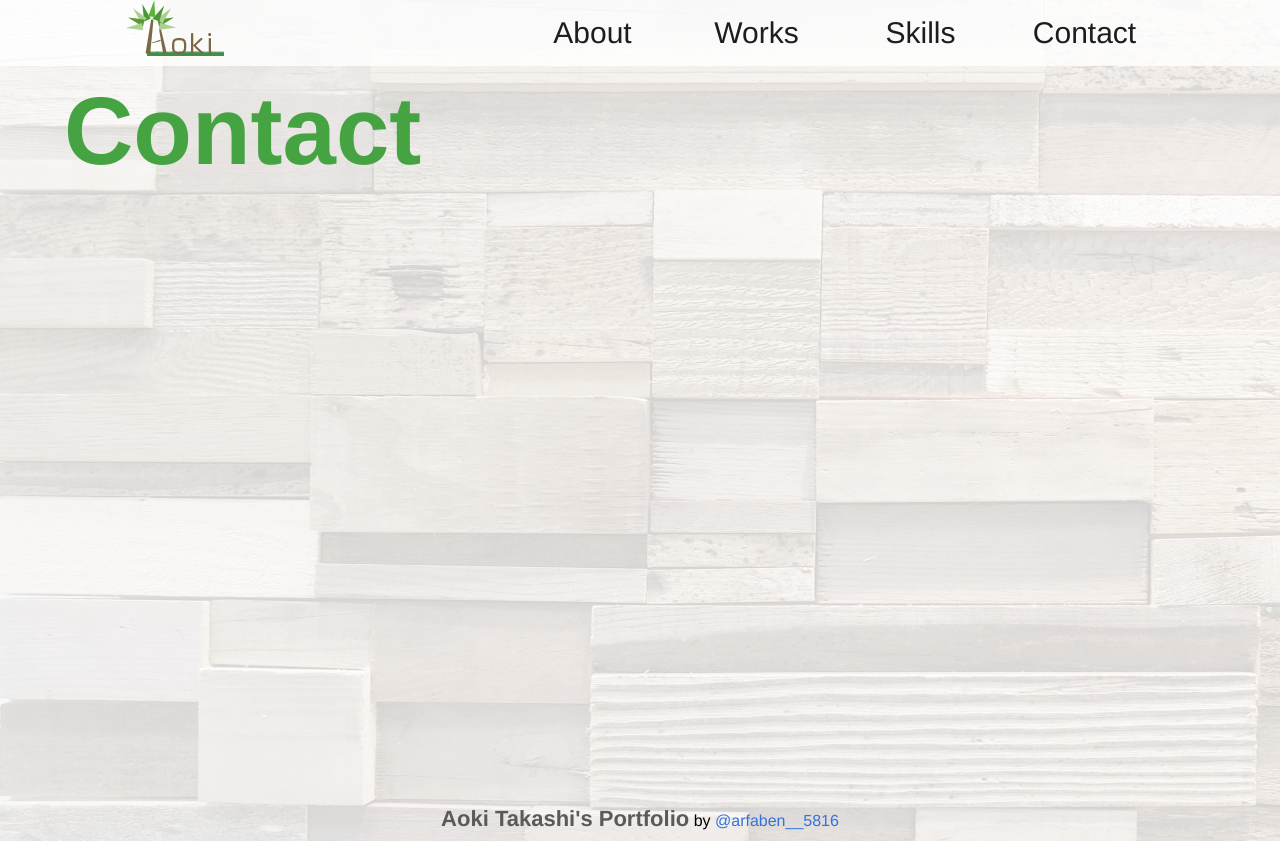
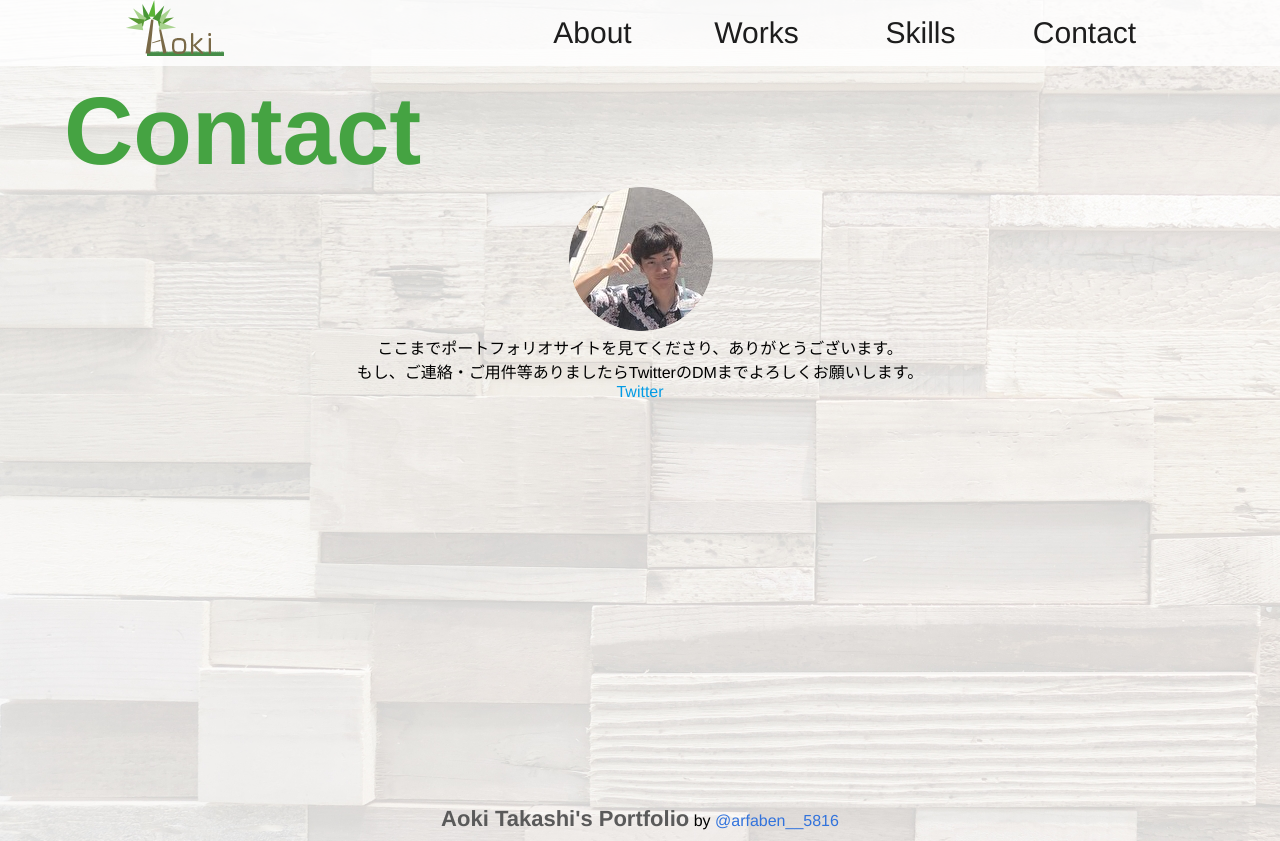
Before and after one commit to TakashiAoki5816/Portfolio, a Vue app in the folder vue-project/: page /#/contact in a window 1280 px wide. Built offline with nearby package versions, Linux system fonts and the light colour scheme.

Commit message:
Create contact.vue

```diff
--- a/vue-project/src/components/contact.vue
+++ b/vue-project/src/components/contact.vue
@@ -4,6 +4,12 @@
       <div class="title">
         <h2>Contact</h2>
       </div>
+    </div>
+    <img src="../assets/profile-img.png" class="contact-img">
+    <div class="contact-content">
+      <p>ここまでポートフォリオサイトを見てくださり、ありがとうございます。</p>
+      <p>もし、ご連絡・ご用件等ありましたらTwitterのDMまでよろしくお願いします。</p>
+      <p><a href="https://twitter.com/arfaben__5816" class="bluelink" target="_blank" rel="noopener noreferrer">Twitter</a></p>
     </div>
   </div>
 </template>
```
